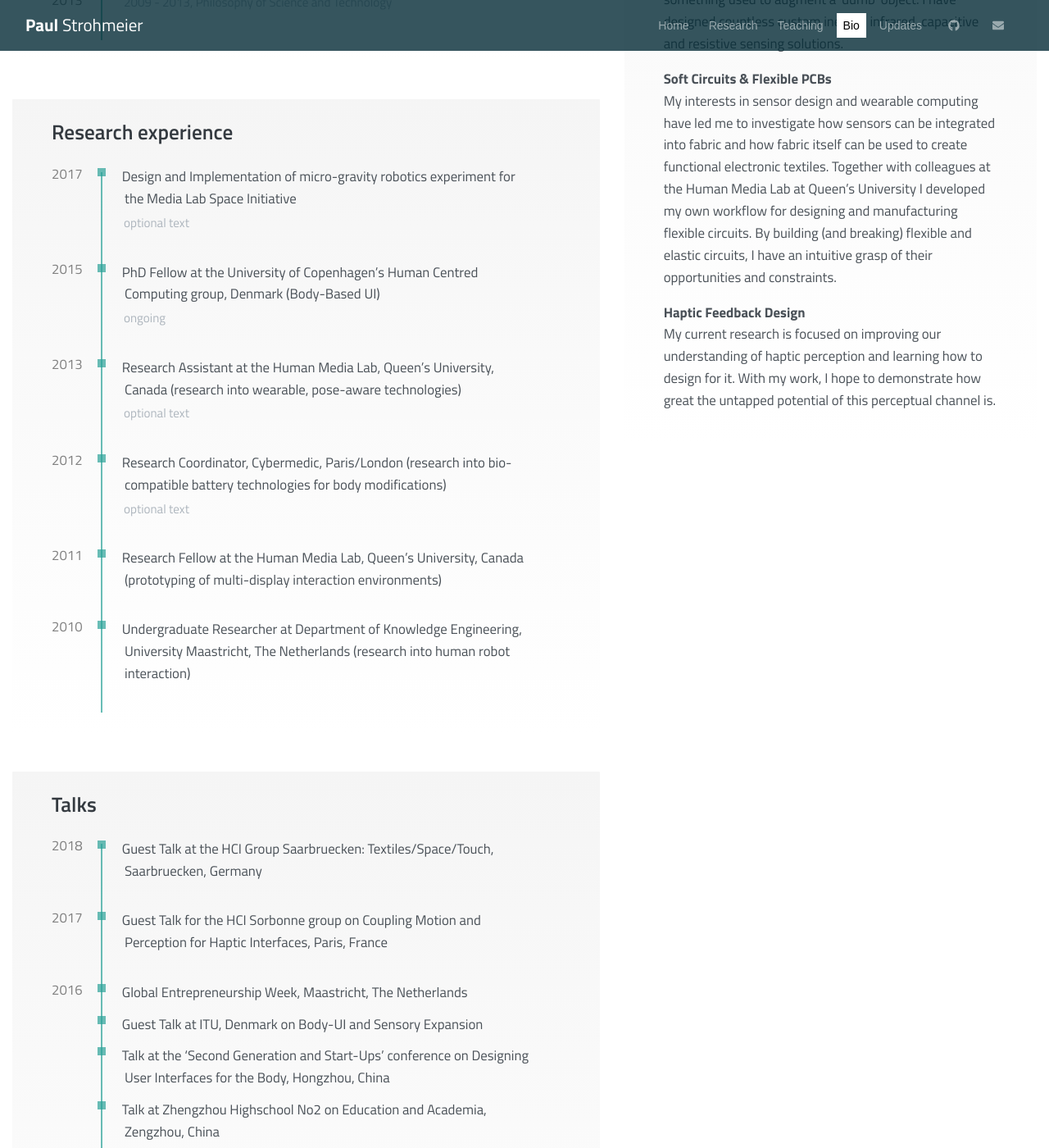
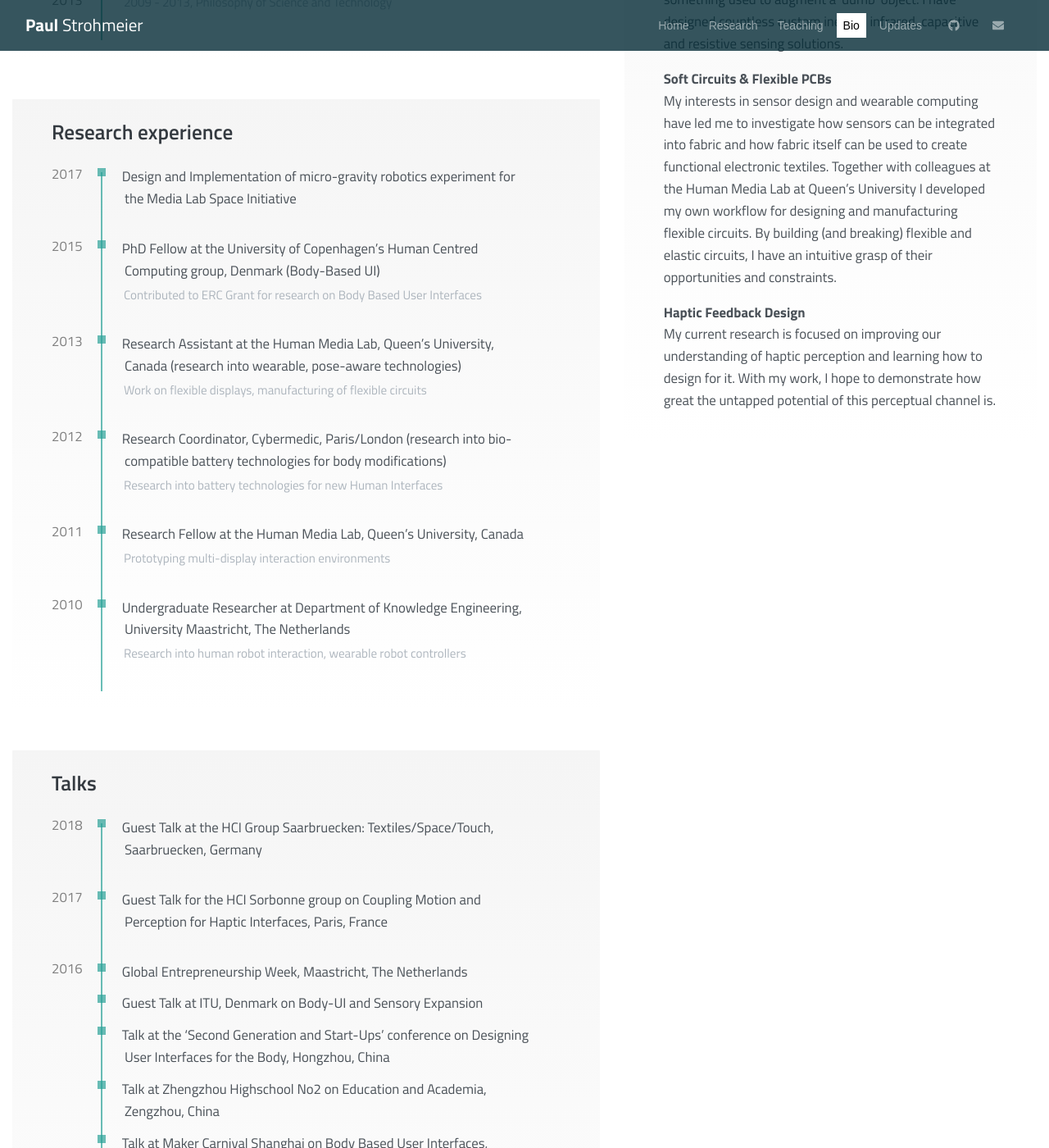
Before and after one commit to fkeel/fkeel.gitub.io, a Jekyll site: the page built from bio.html, in a window 1280 px wide and 1400 px high, scrolled down 679 px. Shown: the whole window at 82% size. Built offline with Jekyll 4.4.1, drawn with Linux system fonts in a browser that asks for light colours.

Commit message:
Update bio.yaml

```diff
--- a/_data/bio.yaml
+++ b/_data/bio.yaml
@@ -23,24 +23,25 @@ timeline:
       items:
         -   year: 2015
             note: PhD Fellow at the University of Copenhagen’s Human Centred Computing group, Denmark (Body-Based UI)
-            context: ongoing
+            context: Contributed to ERC Grant for research on Body Based User Interfaces
         -   year: 2017
             note: Design and Implementation of micro-gravity robotics experiment for the Media Lab Space Initiative
-            context: optional text
+
             #context: "2017-2018"
         -   year: 2013
             note:  Research Assistant at the Human Media Lab, Queen’s University, Canada (research into wearable, pose-aware technologies)
-            context: optional text
+            context: Work on flexible displays, manufacturing of flexible circuits
             #context: "2013-2015"
         -   year: 2012
             note: Research Coordinator, Cybermedic, Paris/London (research into bio-compatible battery technologies for body modifications)
-            context: optional text
+            context: Research into battery technologies for new Human Interfaces
             #context: "2012-2014"
         -   year: 2011
-            note: Research Fellow at the Human Media Lab, Queen’s University, Canada (prototyping of multi-display interaction environments)
+            note: Research Fellow at the Human Media Lab, Queen’s University, Canada
+            context: Prototyping multi-display interaction environments
         -   year: 2010
-            note: "Undergraduate Researcher at Department of Knowledge Engineering, University Maastricht, The Netherlands (research into human robot interaction)"
-            #context: "2010-2011"
+            note: Undergraduate Researcher at Department of Knowledge Engineering, University Maastricht, The Netherlands
+            context: Research into human robot interaction, wearable robot controllers
 
     - name: Talks
       items:
```
